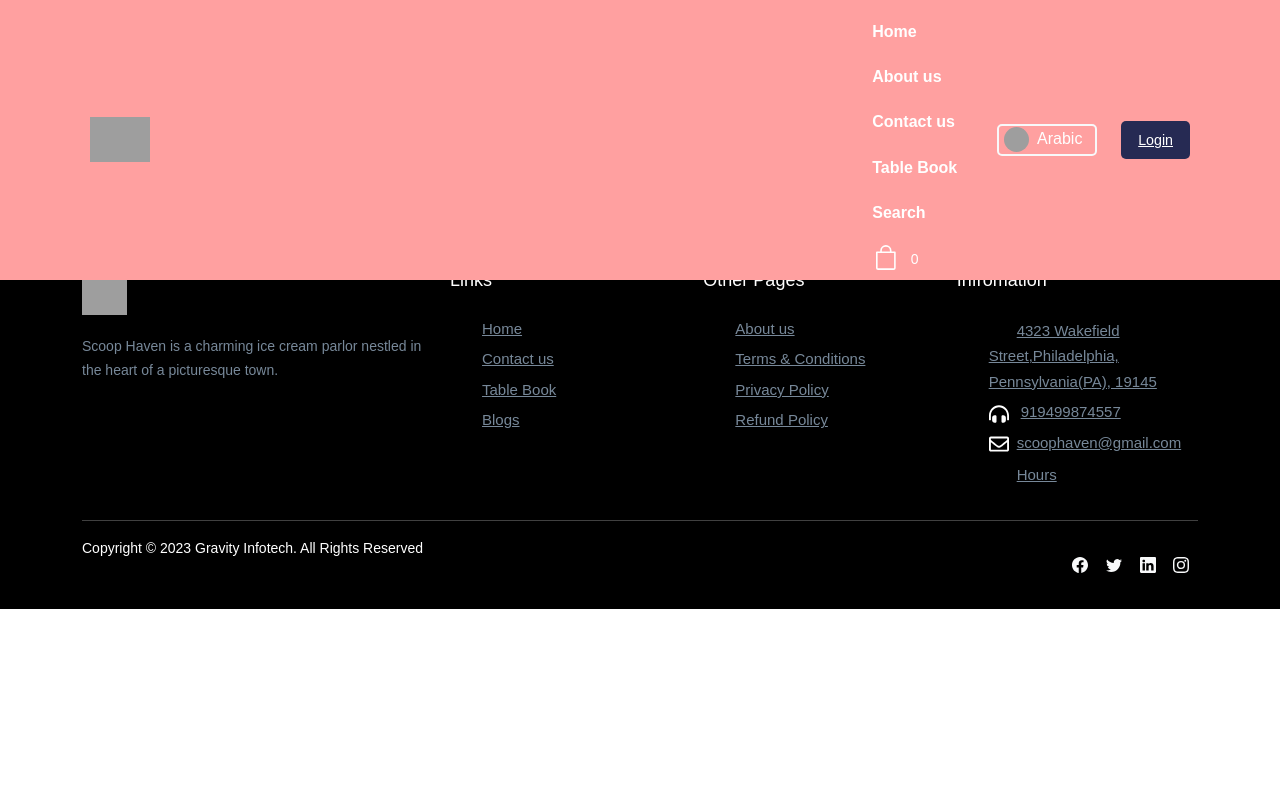
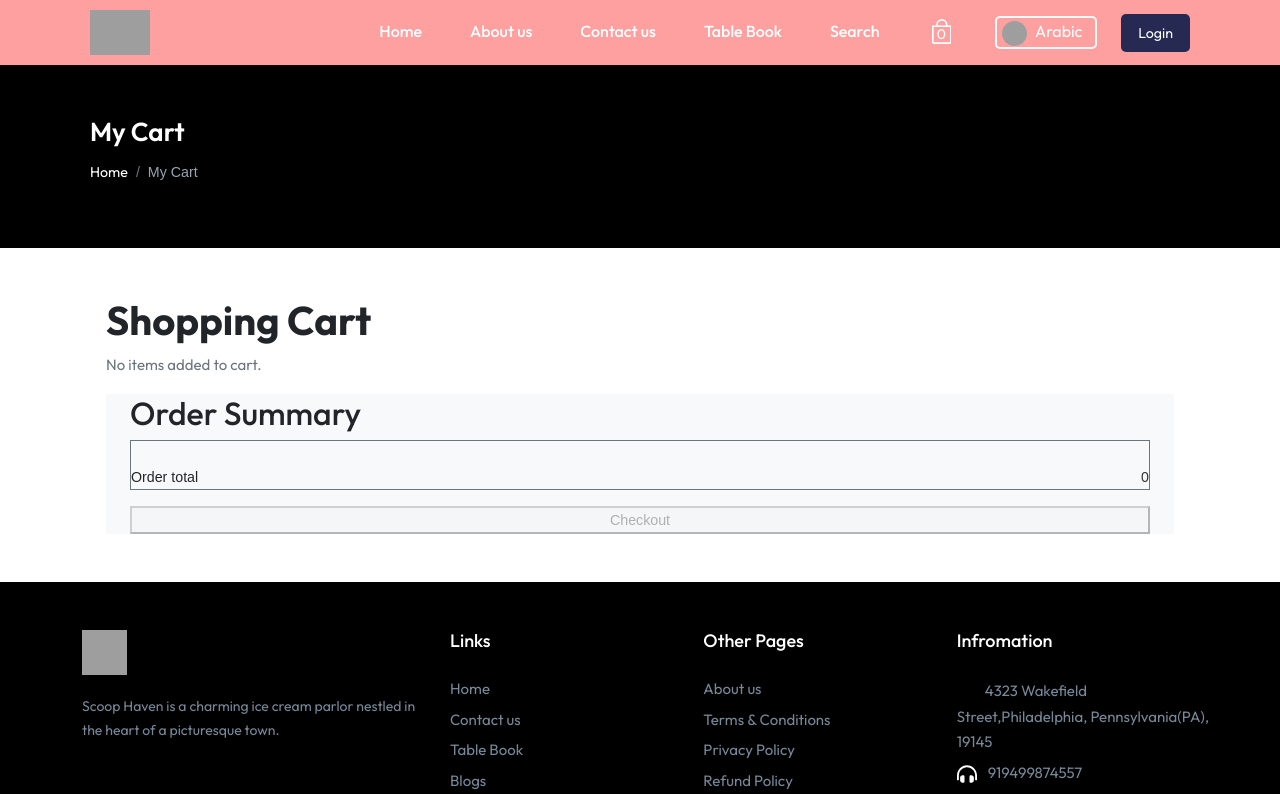
Before and after one commit to hemda74/Scoop-Haven, a Next.js app: page /cart in a window 1280 px wide. Shown: the top 794 px of the page. Built offline with nearby package versions, Linux system fonts and the light colour scheme; grey boxes are pictures that could not be loaded; some icons are missing.

Commit message:
handle cart

```diff
--- a/components/cart/cart-item.tsx
+++ b/components/cart/cart-item.tsx
@@ -16,7 +16,7 @@ const CartItem: React.FC<CartItemProps> = ({ data }) => {
 
   return (
     <li className="d-flex py-6 border-bottom">
-      <div className="position-relative h-24 w-24 rounded-md overflow-hidden d-flex align-items-center justify-content-center sm-h-48 sm-w-48">
+      <div className="  rounded-md overflow-hidden d-flex align-items-center justify-content-center sm-h-48 sm-w-48">
         <img
           src={data.imageUrl}
           alt=""
@@ -24,13 +24,11 @@ const CartItem: React.FC<CartItemProps> = ({ data }) => {
           style={{ objectFit: 'cover', objectPosition: 'center' }}
         />
       </div>
-      <div className="position-relative ml-4 d-flex flex-column justify-content-between sm-ml-6">
-        <div className="position-absolute top-0 end-0">
-          <button onClick={onRemove}>
-            <FaRegTimesCircle />
-          </button>
+      <div className=" ml-4 d-flex justify-content-between sm-ml-6">
+        <div className="ms-auto ">
+          <button onClick={onRemove}>X</button>
         </div>
-        <div className="position-relative pr-9 sm-grid sm-grid-cols-2 sm-gap-x-6 sm-pr-0">
+        <div className=" pr-9 sm-grid sm-grid-cols-2 sm-gap-x-6 sm-pr-0">
           <div className="d-flex justify-content-between">
             <p className="text-lg fw-bold text-black">{data.name}</p>
           </div>
--- a/components/cart/summary.tsx
+++ b/components/cart/summary.tsx
@@ -27,12 +27,9 @@ const Summary = () => {
   }, 0);
 
   const onCheckout = async () => {
-    const response = await axios.post(
-      `${process.env.NEXT_PUBLIC_API_URL}/checkout`,
-      {
-        productIds: items.map(item => item.id),
-      }
-    );
+    const response = await axios.post(`/checkout`, {
+      productIds: items.map(item => item.id),
+    });
 
     window.location = response.data.url;
   };
@@ -49,7 +46,7 @@ const Summary = () => {
       <button
         onClick={onCheckout}
         disabled={items.length === 0}
-        className="w-100 mt-6">
+        className="w-100 mt-3">
         Checkout
       </button>
     </div>
--- a/pages/_app.tsx
+++ b/pages/_app.tsx
@@ -9,6 +9,7 @@ import indexTrans from '../localization/index.trans';
 import { NextPage } from 'next';
 import { LanguageProvider } from '../Context/LanguageContext';
 import ToastProvider from '../providers/toast-provider';
+import Head from 'next/head';
 
 // here we export the alias of next page with layout as optional.
 export type NextPageWithLayout<P = {}, IP = P> = NextPage<P, IP> & {
@@ -39,6 +40,14 @@ function MyApp({ Component, pageProps }: AppPropsWithLayout) {
   });
   return (
     <>
+      <Head>
+        <link rel="preconnect" href="https://fonts.googleapis.com" />
+        <link rel="preconnect" href="https://fonts.gstatic.com" />
+        <link
+          href="https://fonts.googleapis.com/css2?family=Outfit:wght@100..900&display=swap"
+          rel="stylesheet"
+        />
+      </Head>
       <ToastProvider />
       <LanguageProvider>
         {getLayout(<Component {...pageProps} />)}
--- a/pages/cart.tsx
+++ b/pages/cart.tsx
@@ -6,6 +6,7 @@ import ViewerLayout from '../layouts/ViewerLayout';
 import { NextPageWithLayout } from './_app';
 import Summary from '../components/cart/summary';
 import CartItem from '../components/cart/cart-item';
+import Link from 'next/link';
 
 export const revalidate = 0;
 
@@ -22,7 +23,25 @@ const CartPage: NextPageWithLayout = () => {
   }
 
   return (
-    <div className="bg-white">
+    <>
+      <div className="breadcrumb-sec">
+        <div className="container">
+          <nav className="px-2">
+            <h3 className="page-title text-white mb-2">My Cart</h3>
+            <ol className="breadcrumb d-flex text-capitalize">
+              <li className="breadcrumb-item">
+                <Link href="/" className="text-white">
+                  {' '}
+                  Home
+                </Link>
+              </li>
+              <li className="breadcrumb-item active ">My Cart</li>
+            </ol>
+          </nav>
+        </div>
+      </div>
+
+      <div className="bg-white" style={{ margin: '3rem 0 3rem 0' }}>
         <div className="container">
           <div className="px-4 py-16 sm-px-6 lg-px-8">
             <h1 className="text-3xl fw-bold text-dark">Shopping Cart</h1>
@@ -42,6 +61,7 @@ const CartPage: NextPageWithLayout = () => {
           </div>
         </div>
       </div>
+    </>
   );
 };
 // adding Layout
```
Also changed, not shown: styles/globals.css. Lines whose indentation alone changed are shown as unchanged.
